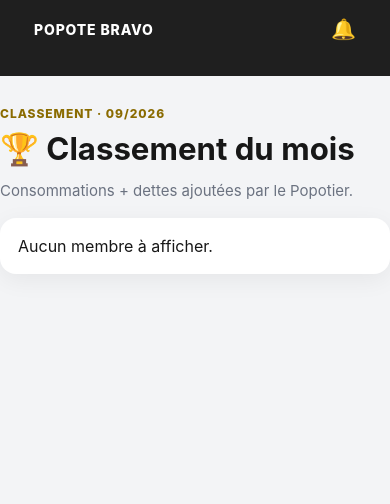
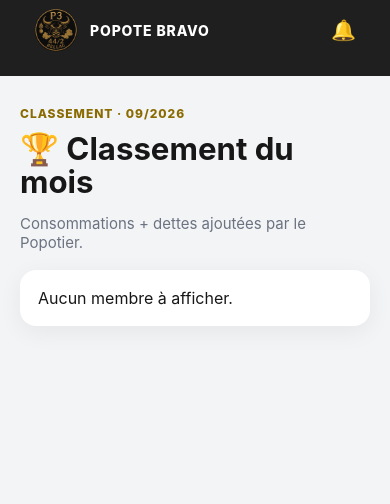
Before and after one commit to Lyhard9696/popote-bravo, a Flask app: page /classement in a window 390 px wide. Shown: the top 504 px of the page. Run offline with Flask 3, Linux system fonts and the light colour scheme; the visitor is signed in with stand-in values (Sample User, id 1); data comes from the database, SQL or seed files in the repository; data that the repository does not hold is empty; some libraries are stand-ins or nearby versions.

Commit message:
Popote Bravo V6.13.1 corrections logo et marges

```diff
--- a/static/style.css
+++ b/static/style.css
@@ -4212,3 +4212,133 @@ main,
     font-size: 38px !important;
   }
 }
+
+
+/* ============================================================
+   V6.13.1 — correction logo / suppression filigrane / marges globales
+   ============================================================ */
+
+/* Header : logo rond restauré, sans toucher au texte ni à la cloche */
+.topbar .brand {
+  display: inline-flex !important;
+  align-items: center !important;
+  gap: 12px !important;
+}
+
+.topbar .brand-round-logo {
+  display: block !important;
+  width: 44px !important;
+  height: 44px !important;
+  min-width: 44px !important;
+  max-width: 44px !important;
+  border-radius: 50% !important;
+  object-fit: contain !important;
+  background: transparent !important;
+  box-shadow: none !important;
+  margin: 0 !important;
+  padding: 0 !important;
+}
+
+/* Le filigrane géant derrière l'accueil est définitivement supprimé */
+.premium-gold-watermark {
+  display: none !important;
+}
+
+/* Même respiration latérale pour les pages principales membre */
+.ranking-page,
+.qr-page,
+.profile-page,
+.notifications-page,
+.change-password-page,
+.account-page,
+.page-shell,
+.content-shell {
+  box-sizing: border-box !important;
+  width: 100% !important;
+  max-width: 900px !important;
+  margin-left: auto !important;
+  margin-right: auto !important;
+  padding-left: 28px !important;
+  padding-right: 28px !important;
+}
+
+/* Cas où les templates utilisent directement .hero + cartes sans wrapper dédié */
+main > .hero,
+main > .card,
+main > .notifications-wrap,
+main > .ranking-page,
+main > .qr-wrap,
+main > .profile-wrap {
+  max-width: 900px;
+  margin-left: auto;
+  margin-right: auto;
+}
+
+/* Notifications */
+.notifications-wrap,
+.notifications-page {
+  padding-left: 28px !important;
+  padding-right: 28px !important;
+}
+
+/* QR */
+.qr-wrap,
+.qr-page {
+  padding-left: 28px !important;
+  padding-right: 28px !important;
+}
+
+/* Profil / mot de passe */
+.profile-wrap,
+.profile-page,
+.change-password-page {
+  padding-left: 28px !important;
+  padding-right: 28px !important;
+}
+
+/* Classement */
+.ranking-page,
+.ranking-mobile-v2,
+.ranking-redesign {
+  padding-left: 28px !important;
+  padding-right: 28px !important;
+}
+
+/* Mobile : même marge que l'accueil */
+@media (max-width: 680px) {
+  .ranking-page,
+  .ranking-mobile-v2,
+  .ranking-redesign,
+  .qr-page,
+  .qr-wrap,
+  .profile-page,
+  .profile-wrap,
+  .change-password-page,
+  .notifications-page,
+  .notifications-wrap,
+  .account-page,
+  .page-shell,
+  .content-shell {
+    padding-left: 24px !important;
+    padding-right: 24px !important;
+  }
+}
+
+@media (max-width: 390px) {
+  .ranking-page,
+  .ranking-mobile-v2,
+  .ranking-redesign,
+  .qr-page,
+  .qr-wrap,
+  .profile-page,
+  .profile-wrap,
+  .change-password-page,
+  .notifications-page,
+  .notifications-wrap,
+  .account-page,
+  .page-shell,
+  .content-shell {
+    padding-left: 20px !important;
+    padding-right: 20px !important;
+  }
+}
--- a/templates/base.html
+++ b/templates/base.html
@@ -19,6 +19,8 @@
 <header class="topbar">
   <div class="wrap nav">
     <a class="brand" href="{{ url_for('admin' if current_user and current_user['is_admin'] else 'dashboard') if current_user else url_for('login') }}">
+      <img src="{{ url_for('static', filename='insigne-bravo-rond.png') }}" alt="" class="brand-round-logo">
+
       <span>POPOTE BRAVO</span>
     </a>
     {% if current_user %}
--- a/templates/change_password.html
+++ b/templates/change_password.html
@@ -3,6 +3,7 @@
 {% block title %}Modifier mon mot de passe
 {% endblock %}
 {% block content %}
+<div class="change-password-page">
 <div class="card narrow">
   <p class="eyebrow">Sécurité</p>
   <h1>Modifier mon mot de passe</h1>
@@ -44,4 +45,6 @@
   </div>
 
 </div>
+
+</div>
 {% endblock %}
--- a/templates/dashboard.html
+++ b/templates/dashboard.html
@@ -2,8 +2,7 @@
 {% block title %}Mon ardoise — Popote Bravo{% endblock %}
 {% block content %}
 <div class="member-home premium-gold-home">
-  <div class="premium-gold-watermark" aria-hidden="true"></div>
-  <div class="hero member-hero">
+<div class="hero member-hero">
     <div>
       <p class="eyebrow">Mon compte</p>
       <h1>{{ current_user["name"] }}</h1>
```
Also changed, not shown: README.md.
